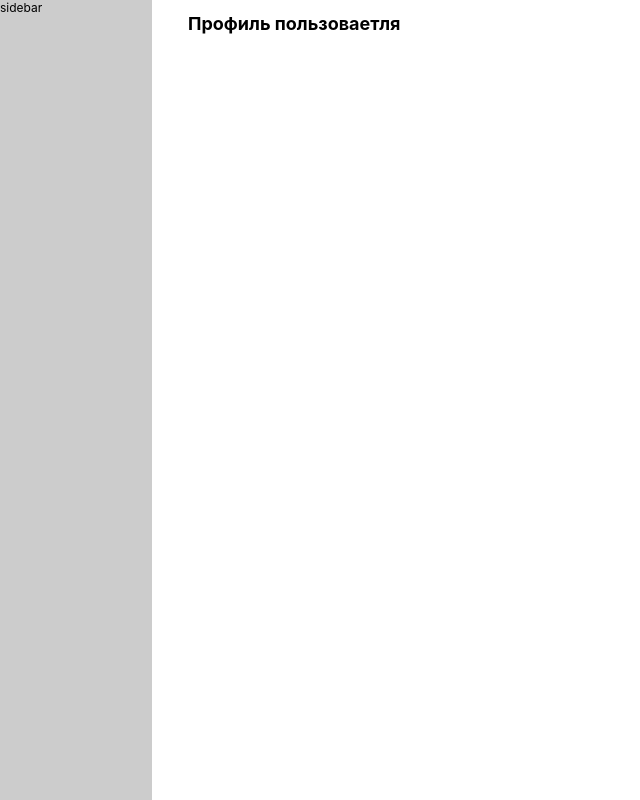
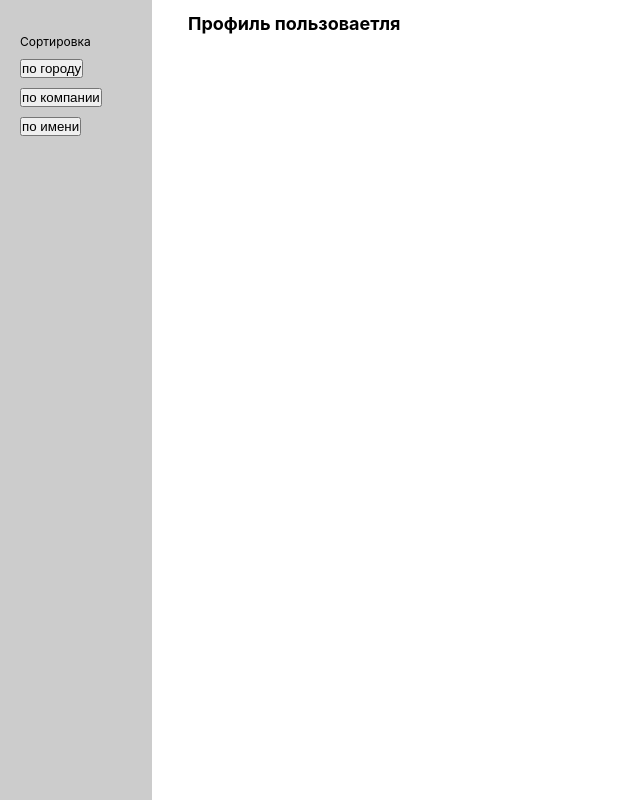
Before and after one commit to Denis227U/TT_Profile, a React (Create React App) app: page /profile/1 in a window 1280 px wide. Shown: the whole page, without its empty margins (0-640 px from the left). Built offline with nearby package versions, Linux system fonts and the light colour scheme.

Commit message:
add sorting users

```diff
--- a/src/App.tsx
+++ b/src/App.tsx
@@ -1,13 +1,23 @@
-import React from 'react';
+import React, { useState } from 'react';
 import './App.scss';
 import { Route, Routes } from 'react-router-dom';
 import Layout from './components/Layout';
 import Notfoundpage from './pages/Notfoundpage/Notfoundpage';
 import Profile from './pages/Profile/Profile';
 import UsersListContainer from './pages/UsersList/UsersListContainer';
+import { SortContext } from './context';
 
 function App() {
+  const [sort, setSort] = useState('');
+
+  const sortOptions = [
+    { name: 'по городу', value: 'address.city' },
+    { name: 'по компании', value: 'company.name' },
+    { name: 'по имени', value: 'name' },
+  ];
+
   return (
+    <SortContext.Provider value={{ sort, setSort, sortOptions }}>
       <Routes>
         <Route path="/" element={<Layout />}>
           <Route index element={<UsersListContainer />} />
@@ -16,6 +26,7 @@ function App() {
           <Route path="*" element={<Notfoundpage />} />
         </Route>
       </Routes>
+    </SortContext.Provider>
   );
 }
 
--- a/src/components/Layout.tsx
+++ b/src/components/Layout.tsx
@@ -1,10 +1,10 @@
 import { Outlet } from 'react-router-dom';
-import Sidebar from './Sidebar/Sidebar';
+import SidebarContainer from './Sidebar/SidebarContainer';
 
 const Layout = () => {
   return (
     <div className="app-wrapper">
-      <Sidebar />
+      <SidebarContainer />
 
       <main className="app-content">
         <Outlet />
--- a/src/components/Sidebar/Sidebar.tsx
+++ b/src/components/Sidebar/Sidebar.tsx
@@ -1,8 +1,34 @@
 import React from 'react';
+import { ISort } from '../../models/ISort';
+import SortBlock from '../SortBlock/SortBlock';
 import cl from './Sidebar.module.scss';
 
-const Sidebar: React.FC = () => {
-  return <aside className={cl.sideBar}>sidebar</aside>;
+interface SortBlockProps {
+  sortOptions?: ISort[];
+  isActiveSortBlock: boolean;
+  isActiveSort: string;
+  selectSort: (e: React.MouseEvent<HTMLButtonElement>, option: ISort) => void;
+}
+
+const Sidebar: React.FC<SortBlockProps> = ({
+  sortOptions,
+  isActiveSortBlock,
+  isActiveSort,
+  selectSort,
+}) => {
+  return (
+    <aside className={cl.sideBar}>
+      {' '}
+      {
+        <SortBlock
+          sortOptions={sortOptions}
+          isActiveSortBlock={isActiveSortBlock}
+          isActiveSort={isActiveSort}
+          selectSort={selectSort}
+        />
+      }
+    </aside>
+  );
 };
 
 export default Sidebar;
--- /dev/null
+++ b/src/components/Sidebar/SidebarContainer.tsx
@@ -0,0 +1,31 @@
+import React, { useContext, useState } from 'react';
+import { useMatch } from 'react-router-dom';
+
+import { SortContext } from '../../context';
+import { ISort } from '../../models/ISort';
+import Sidebar from './Sidebar';
+
+const SidebarContainer: React.FC = () => {
+  const sContext = useContext(SortContext);
+  const match = useMatch('/');
+  const [activeOption, setActiveOption] = useState('');
+
+  const selectSort = (
+    e: React.MouseEvent<HTMLButtonElement>,
+    option: ISort,
+  ) => {
+    sContext?.setSort(option.value);
+    setActiveOption(option.value);
+  };
+
+  return (
+    <Sidebar
+      sortOptions={sContext?.sortOptions}
+      isActiveSortBlock={!match}
+      selectSort={selectSort}
+      isActiveSort={activeOption}
+    />
+  );
+};
+
+export default SidebarContainer;
--- /dev/null
+++ b/src/components/SortBlock/SortBlock.module.scss
@@ -0,0 +1,22 @@
+.sortBlock {
+  padding: 35px 20px;
+}
+
+.sortTitle {
+  font-weight: 400;
+  font-size: 12px;
+  line-height: 14px;
+  color: #000000;
+  margin-bottom: 10px;
+}
+
+.sortTags {
+}
+
+.sortTag {
+  margin-bottom: 10px;
+
+  &:last-of-type {
+    margin-bottom: 0;
+  }
+}
--- /dev/null
+++ b/src/components/SortBlock/SortBlock.tsx
@@ -0,0 +1,35 @@
+import React from 'react';
+import { ISort } from '../../models/ISort';
+import cl from './SortBlock.module.scss';
+
+interface SortBlockProps {
+  sortOptions?: ISort[];
+  isActiveSortBlock: boolean;
+  isActiveSort: string;
+  selectSort: (e: React.MouseEvent<HTMLButtonElement>, option: ISort) => void;
+}
+
+const SortBlock: React.FC<SortBlockProps> = ({
+  sortOptions,
+  isActiveSortBlock,
+  isActiveSort,
+  selectSort,
+}) => {
+  return (
+    <div className={cl.sortBlock}>
+      <div className={cl.sortTitle}>Сортировка</div>
+      <div className={cl.sortTags}>
+        {sortOptions &&
+          sortOptions.map((option) => (
+            <div className={cl.sortTag} key={option.value}>
+              <button onClick={(e) => selectSort(e, option)}>
+                {option.name}
+              </button>
+            </div>
+          ))}
+      </div>
+    </div>
+  );
+};
+
+export default SortBlock;
--- /dev/null
+++ b/src/context/index.ts
@@ -0,0 +1,10 @@
+import { createContext } from 'react';
+import { ISort } from '../models/ISort';
+
+export interface ISortContext {
+  sortOptions: ISort[];
+  sort: string;
+  setSort: (sort: string) => void;
+}
+
+export const SortContext = createContext<ISortContext | null>(null);
--- /dev/null
+++ b/src/hooks/useUsers.ts
@@ -0,0 +1,35 @@
+import { useMemo } from 'react';
+import { IAddress, ICompany, IUser } from '../models/IUser';
+import { GetNames } from '../types/types';
+
+type Sort1Type = GetNames<IUser, string>;
+interface S2 extends IAddress, ICompany {}
+type Sort2Type = GetNames<S2, string> & never;
+
+export const useSortedUsers = (
+  users: IUser[],
+  sort: string | undefined,
+): IUser[] => {
+  let sortVal1 = '';
+  let sortVal2 = '';
+
+  if (sort) {
+    sortVal1 = sort.split('.')[0];
+    sortVal2 = sort.split('.')[1];
+  }
+
+  const sortedUsers = useMemo(() => {
+    if (sort) {
+      return [...users].sort((a, b) =>
+        sortVal2
+          ? a[sortVal1 as Sort1Type][sortVal2 as Sort2Type].localeCompare(
+              b[sortVal1 as Sort1Type][sortVal2 as Sort2Type],
+            )
+          : a[sortVal1 as Sort1Type].localeCompare(b[sortVal1 as Sort1Type]),
+      );
+    }
+    return users;
+  }, [sort, sortVal1, sortVal2, users]);
+
+  return sortedUsers;
+};
--- /dev/null
+++ b/src/models/ISort.ts
@@ -0,0 +1,4 @@
+export interface ISort {
+  name: string;
+  value: string;
+}
--- a/src/pages/UsersList/UsersListContainer.tsx
+++ b/src/pages/UsersList/UsersListContainer.tsx
@@ -1,11 +1,16 @@
-import React, { useCallback, useEffect, useState } from 'react';
+import React, { useCallback, useContext, useEffect, useState } from 'react';
 import UserService from '../../API/user-service';
+import { SortContext } from '../../context';
 import { useFetching } from '../../hooks/useFetching';
+import { useSortedUsers } from '../../hooks/useUsers';
 import { IUser } from '../../models/IUser';
 import UsersList from './UsersList';
 
 const UsersListContainer: React.FC = () => {
   const [users, setUsers] = useState<IUser[]>([]);
+
+  const sContext = useContext(SortContext);
+  const sortedUsers = useSortedUsers(users, sContext?.sort);
 
   const fetchUsersCb = useCallback(async () => {
     const data = await UserService.getAll();
@@ -34,7 +39,7 @@ const UsersListContainer: React.FC = () => {
     );
   }
 
-  return <UsersList users={users} />;
+  return <UsersList users={sortedUsers} />;
 };
 
 export default UsersListContainer;
--- /dev/null
+++ b/src/types/types.ts
@@ -0,0 +1,9 @@
+export type GetNames<FromType, KeepType = any, Include = true> = {
+  [K in keyof FromType]: FromType[K] extends KeepType
+    ? Include extends true
+      ? K
+      : never
+    : Include extends true
+    ? never
+    : K;
+}[keyof FromType];
```
Lines whose indentation alone changed are shown as unchanged.
